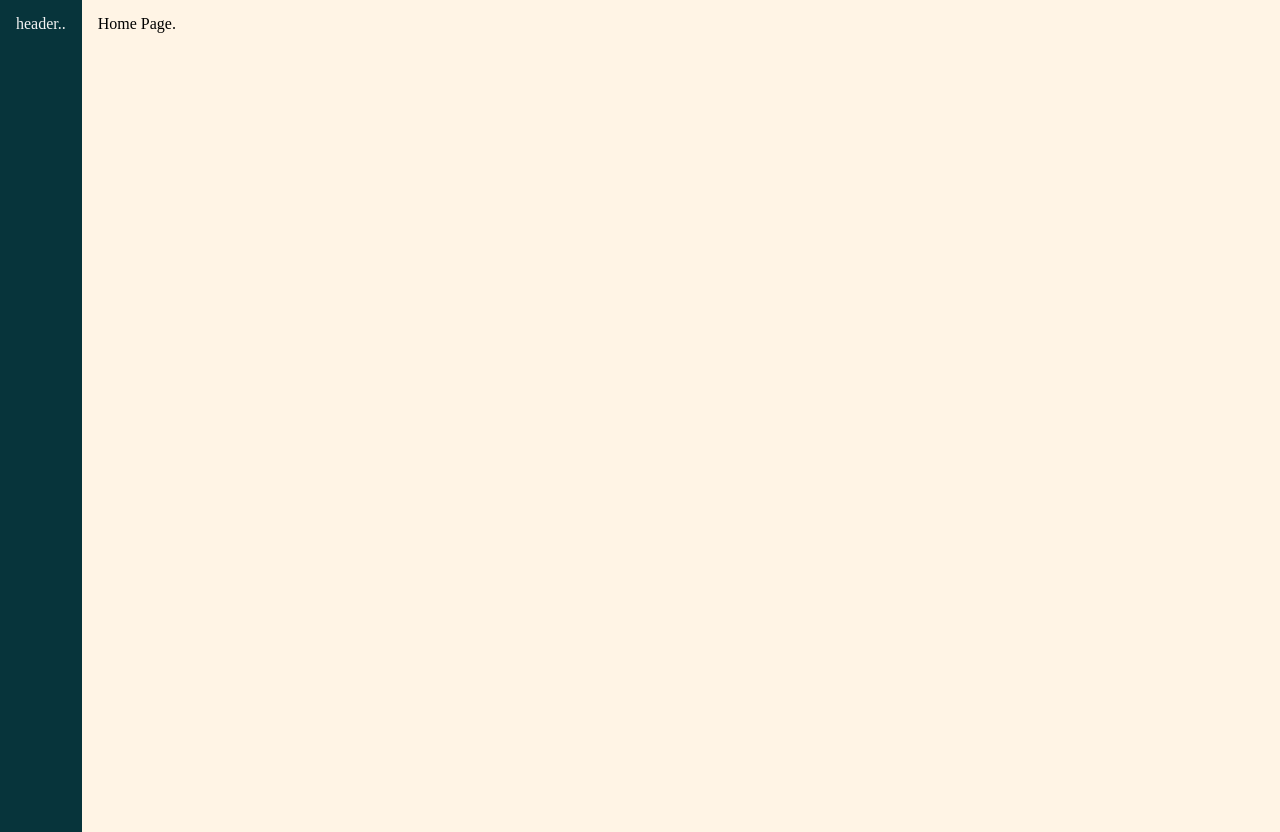
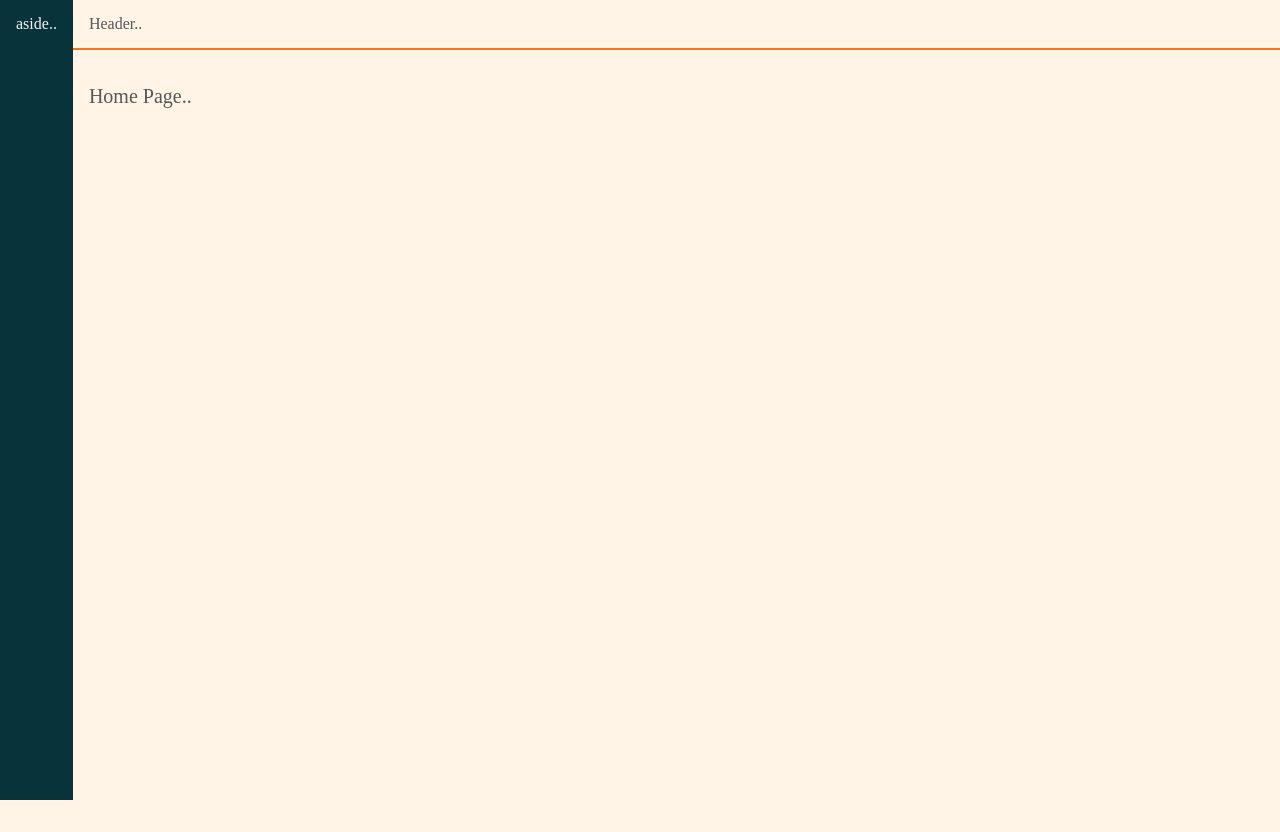
Before and after one commit to whisper74541/qvey, a React (Vite) app: page / in a window 1280 px wide. After the commit the page ends 800 px from the top, so only its background shows below. Built offline with nearby package versions, Linux system fonts and the light colour scheme; a web font is replaced by a local one.

Commit message:
[Design] Layout Design 수정

```diff
--- a/src/app/layout/ui/Dashboard.module.css
+++ b/src/app/layout/ui/Dashboard.module.css
@@ -1,8 +1,8 @@
-.container { display: flex; height: 100%;}
-.container > header {
+.container { display: flex; height: 100%; color: var(--font-color-gray);}
+.container > aside {
     background-color: var(--background-color-dark-green);
-    height: 100%;
-    color: var(--font-color-white);;
+    color: var(--font-color-white);
     padding: 1em;
 }
-.container > main { flex: 1; padding: 1em;}
+.container > main { flex: 1; display: flex; flex-direction: column; }
+.container > main > header { padding: 1em 1em; border-bottom: 2px solid var(--background-color-orange) }
--- a/src/app/layout/ui/Dashboard.tsx
+++ b/src/app/layout/ui/Dashboard.tsx
@@ -4,8 +4,9 @@ import style from './Dashboard.module.css'
 function Dashboard() {
     return (
         <div className={style.container}>
-            <header>header..</header>
+            <aside>aside..</aside>
             <main>
+                <header>Header..</header>
                 <Outlet />
             </main>
         </div>
--- a/src/page/home/ui/HomePage.module.css
+++ b/src/page/home/ui/HomePage.module.css
@@ -1 +1,3 @@
-.container {}
+.container { display: flex; flex-direction: column; padding: 1em;}
+
+.container > h2 { font-size: 1.25em; padding: 1em 0em;}
--- a/src/page/home/ui/HomePage.tsx
+++ b/src/page/home/ui/HomePage.tsx
@@ -1,4 +1,9 @@
+import style from './HomePage.module.css'
 function HomePage() {
-    return <div>Home Page.</div>
+    return (
+        <div className={style.container}>
+            <h2>Home Page..</h2>
+        </div>
+    )
 }
 export default HomePage
```
